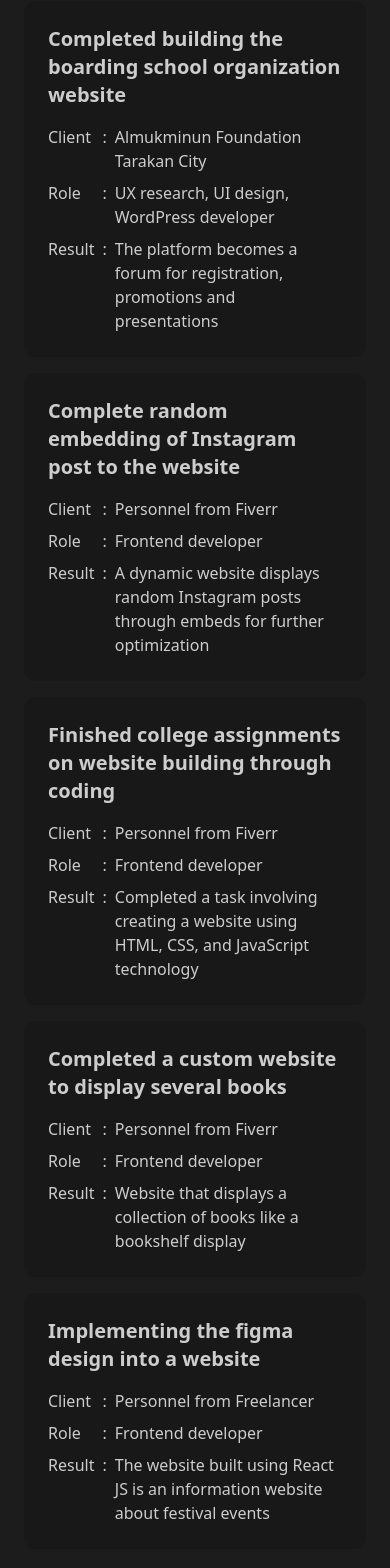
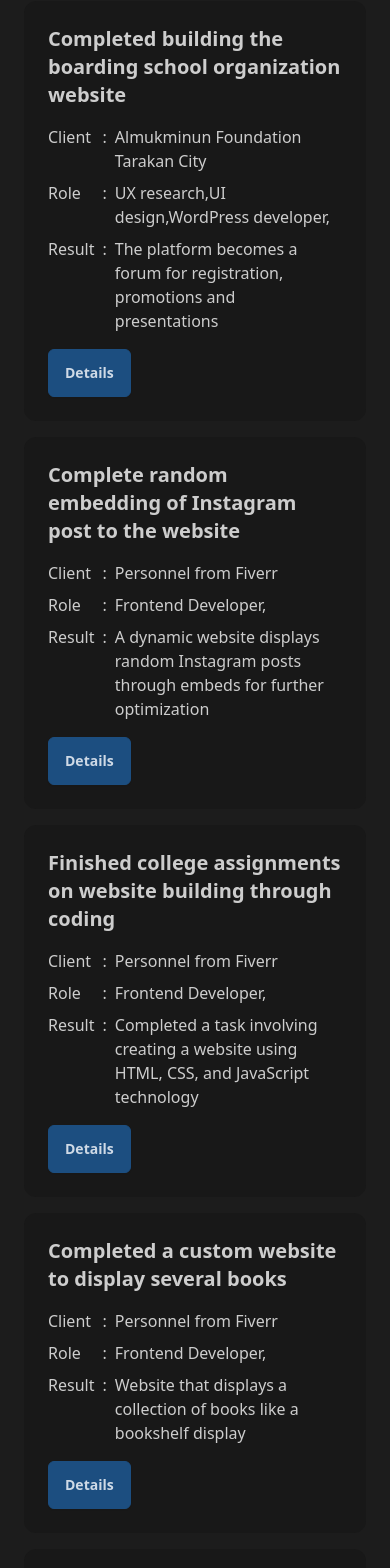
Before and after one commit to yusufhabibalfatha/yusufhabibalfatha, a React (Vite) app: page / in a window 390 px wide. Shown: the part 1800-3368 px from the top of the page. Built offline with nearby package versions, Linux system fonts and the light colour scheme; the HTML template or start-up script is replaced by a standard one.

Commit message:
Feature router-dom root content projects

```diff
--- a/src/App.tsx
+++ b/src/App.tsx
@@ -11,7 +11,10 @@ import { RouterProvider } from 'react-router-dom'
 
 export const Root = () => {
     return (
+    <div className="flex flex-col sm:flex-wrap sm:flex-row bg-base-200">
+        <Navbar />
         <Outlet />
+    </div>
     )
 }
 export const MainRoot = () => {
@@ -25,15 +28,14 @@ export const MainRoot = () => {
 
 export const Home = () => {
     return (
-        <div className="flex flex-col sm:flex-wrap sm:flex-row bg-base-200">
-            <Navbar />
+        <>
             <Header />
             <p className="w-full p-4 mt-8 text-3xl text-center">Testimonials</p>
             <Testimonials />
             <Sidebar />
             <Outlet />
             <Footer />
-        </div>
+        </>
     );
 }
 
@@ -44,7 +46,7 @@ const routes = createBrowserRouter(
             <Route element={<Home />} >
                 <Route element={<MainRoot />}>
                     <Route path="/" element={<MainContent />}/>
-                    <Route path="other" element={<MainOther />}/>
+                    <Route path="project/:projectID" element={<MainOther />}/>
                 </Route>
             </Route>
             <Route path="about" element={<About />} />
--- /dev/null
+++ b/src/assets/projects.json
@@ -0,0 +1,37 @@
+[
+    {
+        "id": 1,
+        "title": "Completed building the boarding school organization website",
+        "client": "Almukminun Foundation Tarakan City",
+        "role": ["UX research", "UI design", "WordPress developer"],
+        "result": "The platform becomes a forum for registration, promotions and presentations"
+    },
+    {
+        "id": 2,
+        "title": "Complete random embedding of Instagram post to the website",
+        "client": "Personnel from Fiverr",
+        "role": ["Frontend Developer"],
+        "result": "A dynamic website displays random Instagram posts through embeds for further optimization"
+    },
+    {
+        "id": 3,
+        "title": "Finished college assignments on website building through coding",
+        "client": "Personnel from Fiverr",
+        "role": ["Frontend Developer"],
+        "result": "Completed a task involving creating a website using HTML, CSS, and JavaScript technology"
+    },
+    {
+        "id": 4,
+        "title": "Completed a custom website to display several books",
+        "client": "Personnel from Fiverr",
+        "role": ["Frontend Developer"],
+        "result": "Website that displays a collection of books like a bookshelf display"
+    },
+    {
+        "id": 5,
+        "title": "Implementing the figma design into a website",
+        "client": "Personnel from Freelancer",
+        "role": ["Frontend Developer"],
+        "result": "The website built using React JS is an information website about festival events"
+    }
+]
--- a/src/components/MainContent.tsx
+++ b/src/components/MainContent.tsx
@@ -1,70 +1,24 @@
+import { NavLink } from "react-router-dom";
+import projects from "./../assets/projects.json"
+
 const MainContent = () => {
     return (
         <>
-        {/* <main className="flex flex-col p-6 gap-y-4 sm:w-3.5 sm:flex-grow"> */}
-            {/* <h2 className="text-3xl text-center">Projects</h2> */}
-            {/* project 1 */}
-            <div className="p-6 whitespace-pre-wrap bg-base-300 rounded-xl">
-                <h2 className="text-xl font-bold">Completed building the boarding school organization website</h2>
-                <div className="flex flex-wrap gap-2 mt-4">
-                    <p className="flex justify-between w-1/5">Client<span>:</span></p>
-                    <p className="w-9/12">Almukminun Foundation Tarakan City</p>
-                    <p className="flex justify-between w-1/5">Role<span>:</span></p>
-                    <p className="w-9/12">UX research, UI design, WordPress developer</p>
-                    <p className="flex justify-between w-1/5">Result<span>:</span></p>
-                    <p className="w-9/12">The platform becomes a forum for registration, promotions and presentations</p>
+            {projects.map(project => (
+                <div className="flex flex-col gap-4 p-6 whitespace-pre-wrap bg-base-300 rounded-xl" key={project.id}>
+                    <h2 className="text-xl font-bold">{project.title}</h2>
+                    <div className="flex flex-wrap gap-2">
+                        <p className="flex justify-between w-1/5">Client<span>:</span></p>
+                        <p className="w-9/12">{project.client}</p>
+                        <p className="flex justify-between w-1/5">Role<span>:</span></p>
+                        <p className="w-9/12">{project.role.map(role => `${role},`)}</p>
+                        <p className="flex justify-between w-1/5">Result<span>:</span></p>
+                        <p className="w-9/12">{project.result}</p>
+                    </div>
+                    <NavLink to={`project/${project.id}`} className="rounded-md w-fit btn btn-primary">Details</NavLink>
                 </div>
-            </div>
-            {/* project 2 */}
-            <div className="p-6 whitespace-pre-wrap bg-base-300 rounded-xl">
-                <h2 className="text-xl font-bold">Complete random embedding of Instagram post to the website</h2>
-                <div className="flex flex-wrap gap-2 mt-4">
-                    <p className="flex justify-between w-1/5">Client<span>:</span></p>
-                    <p className="w-9/12">Personnel from Fiverr</p>
-                    <p className="flex justify-between w-1/5">Role<span>:</span></p>
-                    <p className="w-9/12">Frontend developer</p>
-                    <p className="flex justify-between w-1/5">Result<span>:</span></p>
-                    <p className="w-9/12">A dynamic website displays random Instagram posts through embeds for further optimization</p>
-                </div>
-            </div>
-            {/* project 3 */}
-            <div className="p-6 whitespace-pre-wrap bg-base-300 rounded-xl">
-                <h2 className="text-xl font-bold">Finished college assignments on website building through coding</h2>
-                <div className="flex flex-wrap gap-2 mt-4">
-                    <p className="flex justify-between w-1/5">Client<span>:</span></p>
-                    <p className="w-9/12">Personnel from Fiverr</p>
-                    <p className="flex justify-between w-1/5">Role<span>:</span></p>
-                    <p className="w-9/12">Frontend developer</p>
-                    <p className="flex justify-between w-1/5">Result<span>:</span></p>
-                    <p className="w-9/12">Completed a task involving creating a website using HTML, CSS, and JavaScript technology</p>
-                </div>
-            </div>
-            {/* project 4 */}
-            <div className="p-6 whitespace-pre-wrap bg-base-300 rounded-xl">
-                <h2 className="text-xl font-bold">Completed a custom website to display several books</h2>
-                <div className="flex flex-wrap gap-2 mt-4">
-                    <p className="flex justify-between w-1/5">Client<span>:</span></p>
-                    <p className="w-9/12">Personnel from Fiverr</p>
-                    <p className="flex justify-between w-1/5">Role<span>:</span></p>
-                    <p className="w-9/12">Frontend developer</p>
-                    <p className="flex justify-between w-1/5">Result<span>:</span></p>
-                    <p className="w-9/12">Website that displays a collection of books like a bookshelf display</p>
-                </div>
-            </div>
-            {/* project 5 */}
-            <div className="p-6 whitespace-pre-wrap bg-base-300 rounded-xl">
-                <h2 className="text-xl font-bold">Implementing the figma design into a website</h2>
-                <div className="flex flex-wrap gap-2 mt-4">
-                    <p className="flex justify-between w-1/5">Client<span>:</span></p>
-                    <p className="w-9/12">Personnel from Freelancer</p>
-                    <p className="flex justify-between w-1/5">Role<span>:</span></p>
-                    <p className="w-9/12">Frontend developer</p>
-                    <p className="flex justify-between w-1/5">Result<span>:</span></p>
-                    <p className="w-9/12">The website built using React JS is an information website about festival events</p>
-                </div>
-            </div>
+            ))}
         </>
-        // </main>
     );
 }
 
--- a/src/components/MainOther.tsx
+++ b/src/components/MainOther.tsx
@@ -1,8 +1,17 @@
+import { NavLink, useParams } from "react-router-dom";
+
 const MainContent = () => {
+    // const { projectID } = useParams<Record<string, string | undefined>>()
+    const { projectID } = useParams<{projectID?: string}>();
+    console.log(projectID)
     return (
-        // <main className="flex flex-col p-6 gap-y-4 sm:w-3.5 sm:flex-grow">
+        <>
+        {/* <main className="flex flex-col p-6 gap-y-4 sm:w-3.5 sm:flex-grow"> */}
             <h2 className="text-3xl text-center">Skrt</h2>
-        // {/* </main> */}
+            <p>{projectID}</p>
+            <NavLink to="..">Back</NavLink>
+        {/* </main> */}
+        </>
     );
 }
 
```
